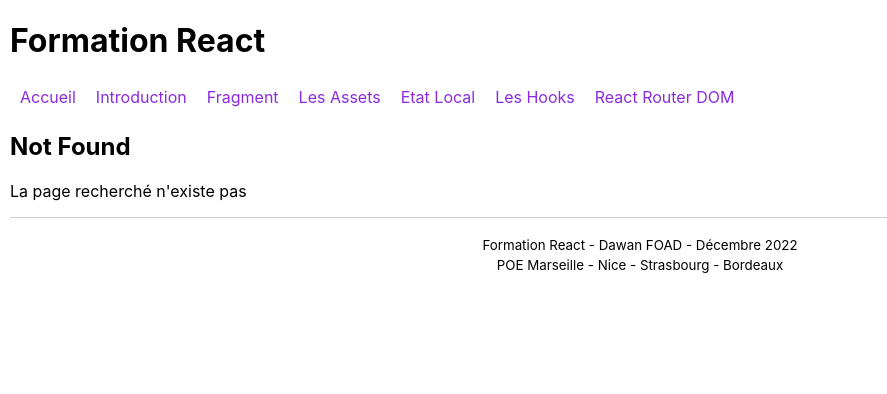
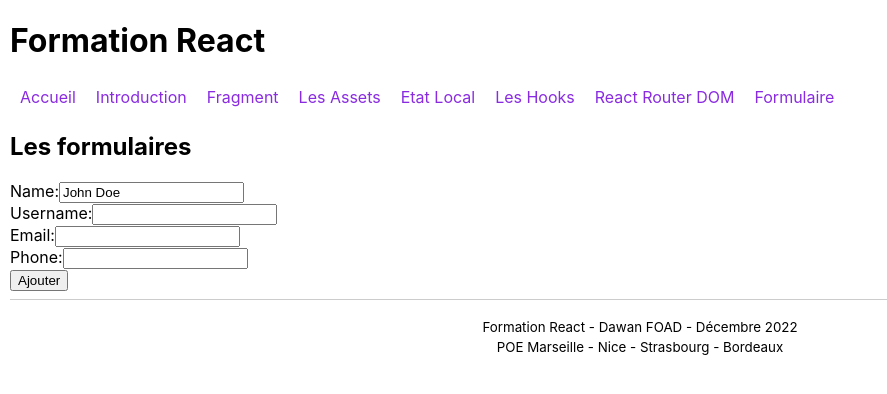
Before and after one commit to ToNnNo/reactW49, a React (Create React App) app: page /formulaire in a window 1280 px wide. Shown: the top 394 px of the page, without its empty margins (0-887 px from the left). Built offline with nearby package versions, Linux system fonts and the light colour scheme.

Commit message:
formulaire

```diff
--- /dev/null
+++ b/src/component/UserForm.js
@@ -0,0 +1,59 @@
+import { useState } from 'react';
+
+export default function UserForm() {
+  const [success, setSuccess] = useState(false);
+  const [user, setUser] = useState({ name: 'John Doe', username: '', phone: '', email: '' });
+
+  function changeData(e) {
+    const target = e.target;
+    // user = object
+    user[target.name] = target.value;
+
+    setUser({ ...user });
+  }
+
+  async function submit(e) {
+    e.preventDefault();
+
+    const response = await fetch('https://jsonplaceholder.typicode.com/users', {
+      method: 'POST', // PUT; PATCH; DELETE
+      headers: {
+        'content-type': 'application/json'
+      },
+      body: JSON.stringify(user)
+    });
+
+    if(response.ok) {
+      const savedUser = await response.json();
+      console.log(savedUser);
+      setSuccess(true);
+    }
+  }
+
+  return (
+    <>
+      { success && <p>L'utilisateur a bien été enregistré</p> }
+
+      <form onSubmit={submit}>
+        <div>
+          <label>Name:</label>
+          <input type="text" name="name" value={ user.name } onChange={changeData} />
+        </div>
+        <div>
+          <label>Username:</label>
+          <input type="text" name="username" value={ user.username } onChange={changeData} />
+        </div>
+        <div>
+          <label>Email:</label>
+          <input type="text" name="email" value={ user.email } onChange={changeData} />
+        </div>
+        <div>
+          <label>Phone:</label>
+          <input type="text" name="phone" value={ user.phone } onChange={changeData} />
+        </div>
+
+        <button>Ajouter</button>
+      </form>
+    </>
+  )
+}
--- /dev/null
+++ b/src/page/Formulaire.js
@@ -0,0 +1,12 @@
+import UserForm from "../component/UserForm";
+
+export default function Formulaire() {
+
+  return (
+    <>
+      <h2>Les formulaires</h2>
+
+      <UserForm />
+    </>
+  )
+}
--- a/src/router/Main.js
+++ b/src/router/Main.js
@@ -8,6 +8,7 @@ import Hook from "../page/Hook";
 import RouterDOM from "../page/RouterDOM";
 import DetailUser from "../page/DetailUser";
 import NotFound from "../page/error/NotFound";
+import Formulaire from "../page/Formulaire";
 
 export default function Main() {
   return (
@@ -20,6 +21,7 @@ export default function Main() {
       <Route path="hook" element={ <Hook /> } />
       <Route path="user/:id" element={ <DetailUser />} />
       <Route path="router/*" element={ <RouterDOM /> } />
+      <Route path="formulaire" element={ <Formulaire /> } />
 
       <Route path="*" element={ <NotFound /> } />
     </Routes>
--- a/src/router/Nav.js
+++ b/src/router/Nav.js
@@ -25,6 +25,9 @@ export default function Nav() {
         <li>
           <Link to="/router">React Router DOM</Link>
         </li>
+        <li>
+          <Link to="/formulaire">Formulaire</Link>
+        </li>
       </ul>
     </nav>
   );
```
